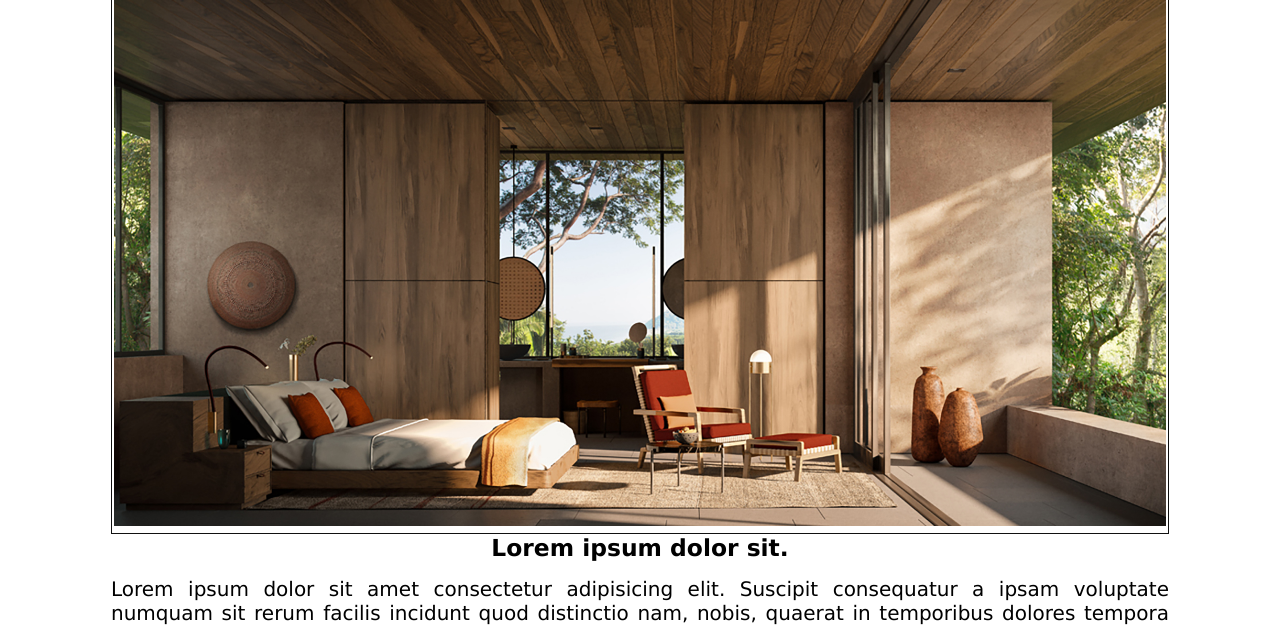
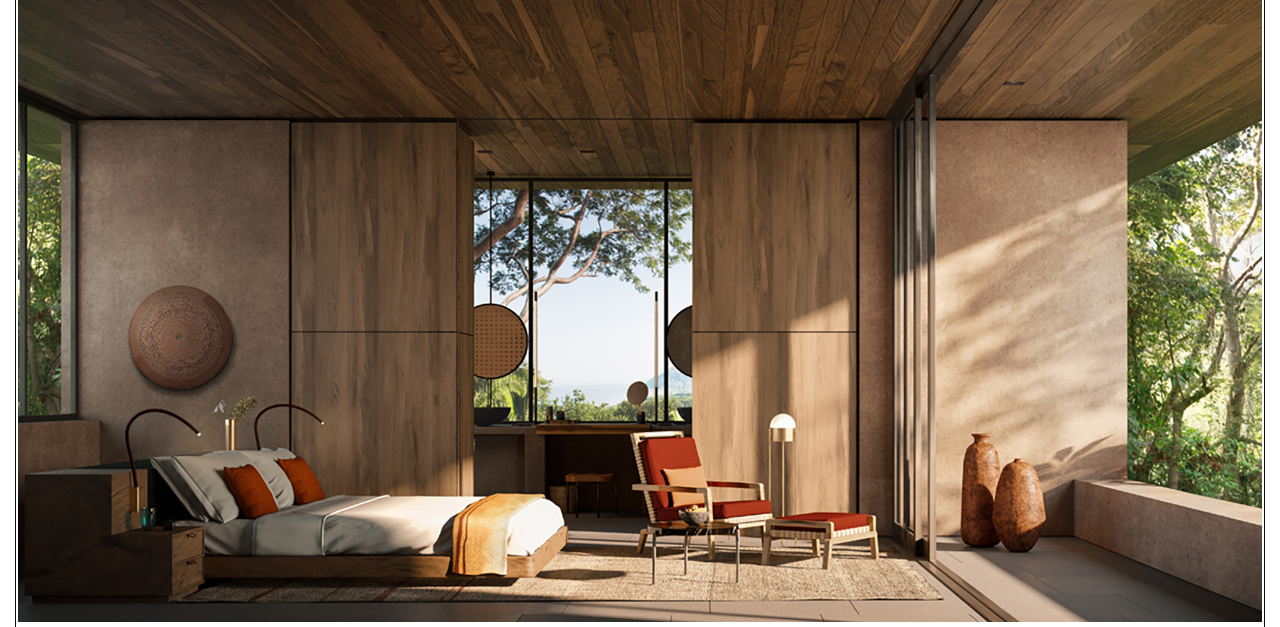
Before and after one commit to JulianP14/coderhouse01, a plain HTML site: page index.html in a window 1280 px wide. Shown: the part 124-751 px from the top of the page. Drawn offline with Linux system fonts and the light colour scheme.

Commit message:
modificando el primer elemento con bootstrap

```diff
--- a/index.html
+++ b/index.html
@@ -36,7 +36,7 @@
         </header>
     </div>
 
-    <div id="margins">
+    <div class="container">
         <section class="section__principal">
             <div class="section__principal__div">
                 <h1 class="titulo">Lorem ipsum dolor sit amet.</h1>
```
Also changed, not shown: public/animaciones.html (+1 -1 lines).
